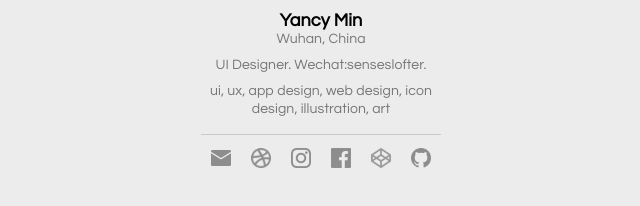
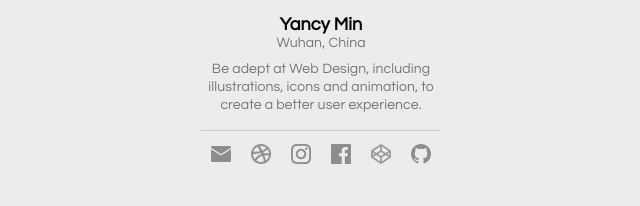
Before and after one commit to yancymin/yancymin-site, a plain HTML site: page index.html in a window 1280 px wide. Shown: the part 362-568 px from the top of the page, 319-959 px from the left. Drawn offline with Linux system fonts and the light colour scheme.

Commit message:
Update introduction

```diff
--- a/index.html
+++ b/index.html
@@ -34,8 +34,8 @@
     <div class="avatar"><img src="avatar.jpg" class="avatar_pic"></div>
     <p class="name">Yancy Min</p>
     <p class="location">Wuhan, China</p>
-    <p class="introduction">UI Designer. Wechat:senseslofter.</p>
-    <p class="tag">ui, ux, app design, web design, icon design, illustration, art</p>
+    <p class="introduction">Be adept at Web Design, including illustrations, icons and animation, to create a better user experience.
+</p>
 </div>
 
 <div class="profile-link">
```
